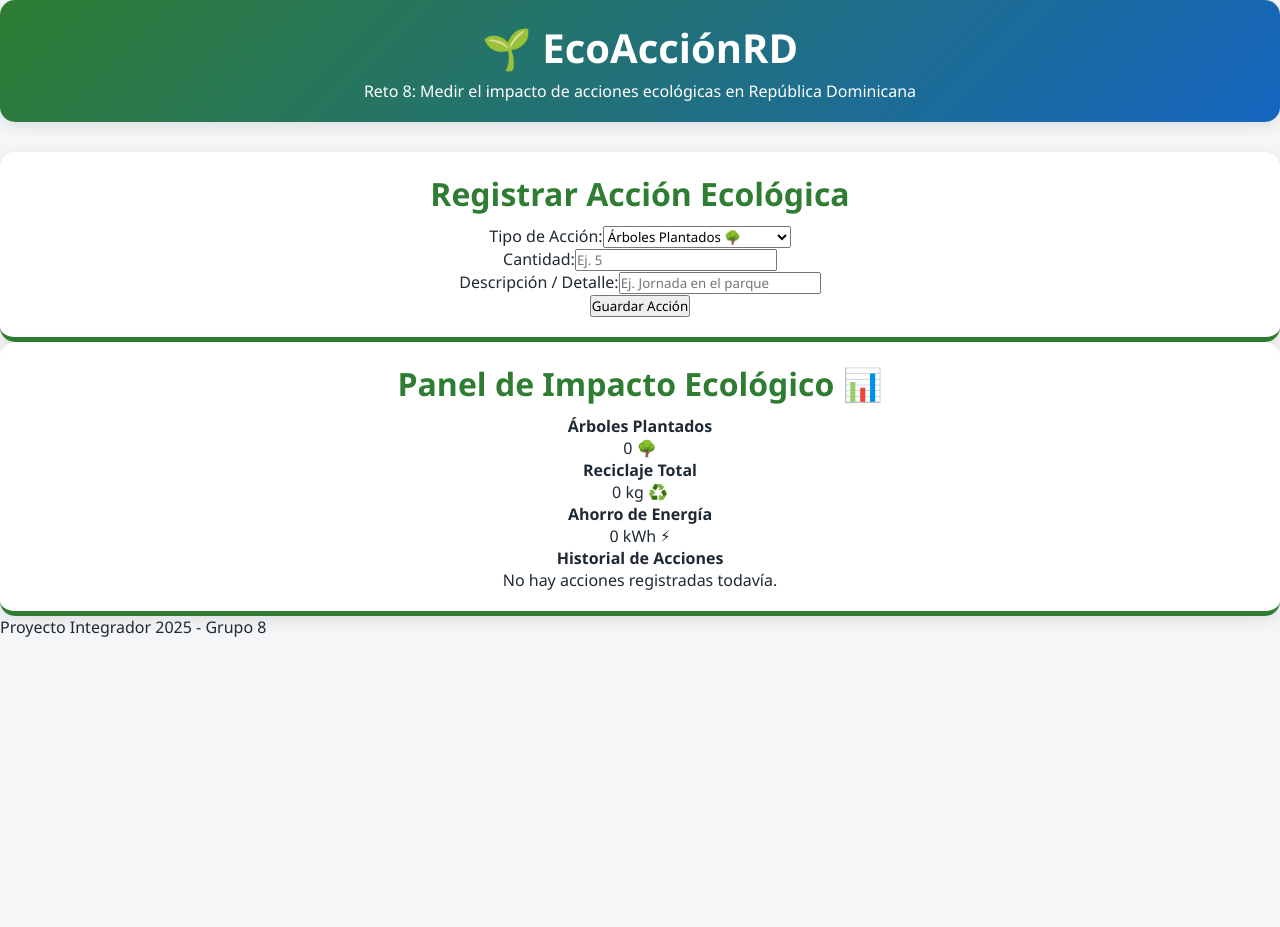
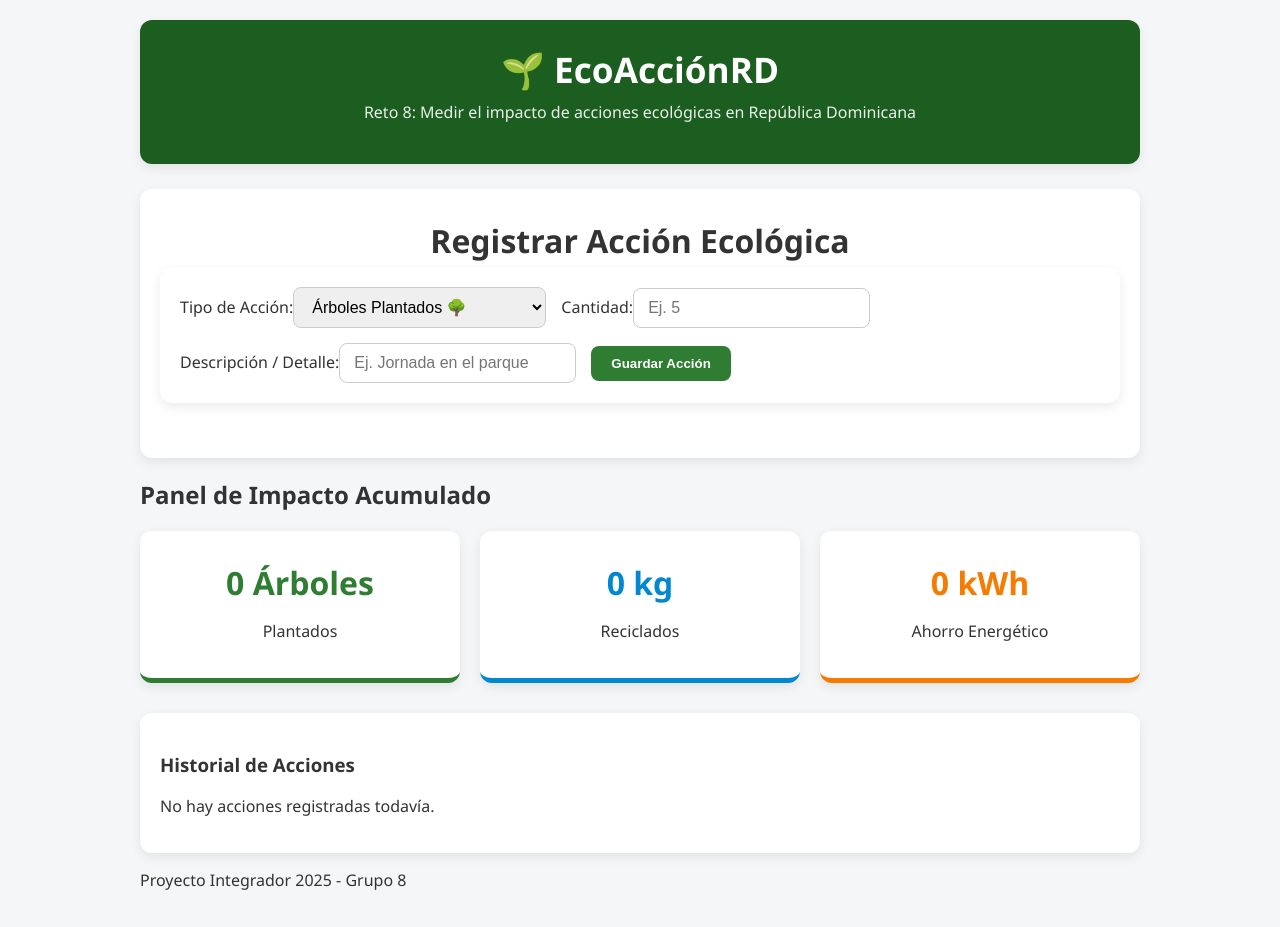
Before and after one commit to anyicalcano23-tech/PROYECTO-EcoAccionRD-React, a React (Create React App) app: page / in a window 1280 px wide. Before the commit the page ends 800 px from the top, so only its background shows below. Built offline with nearby package versions, Linux system fonts and the light colour scheme.

Commit message:
Anyi: Diseño visual mejorado con tarjetas y estilos modernos

```diff
--- a/src/PanelImpacto.jsx
+++ b/src/PanelImpacto.jsx
@@ -1,48 +1,48 @@
 import React from 'react';
 
-function PanelImpacto({ acciones = [] }) {
+function PanelImpacto({ acciones }) {
   const totalArboles = acciones
-    .filter(a => a.tipo === 'arboles')
-    .reduce((acc, curr) => acc + curr.cantidad, 0);
+    .filter(a => a.tipo === 'Árboles Plantados')
+    .reduce((sum, a) => sum + Number(a.cantidad), 0);
 
   const totalReciclaje = acciones
-    .filter(a => a.tipo === 'reciclaje')
-    .reduce((acc, curr) => acc + curr.cantidad, 0);
+    .filter(a => a.tipo === 'Reciclaje (kg)')
+    .reduce((sum, a) => sum + Number(a.cantidad), 0);
 
   const totalEnergia = acciones
-    .filter(a => a.tipo === 'energia')
-    .reduce((acc, curr) => acc + curr.cantidad, 0);
+    .filter(a => a.tipo === 'Ahorro de Energía (kWh)')
+    .reduce((sum, a) => sum + Number(a.cantidad), 0);
 
   return (
-    <div className="tarjeta panel-impacto">
-      <h3>Panel de Impacto Ecológico 📊</h3>
+    <div className="panel-impacto">
+      <h2>Panel de Impacto Acumulado</h2>
 
-      <div className="grid-tarjetas">
-        <div className="card-metrica">
-          <h4>Árboles Plantados</h4>
-          <p className="numero">{totalArboles} 🌳</p>
+      <div className="tarjetas-container">
+        <div className="tarjeta arboles">
+          <h3>{totalArboles} Árboles</h3>
+          <p>Plantados</p>
         </div>
 
-        <div className="card-metrica">
-          <h4>Reciclaje Total</h4>
-          <p className="numero">{totalReciclaje} kg ♻️</p>
+        <div className="tarjeta reciclaje">
+          <h3>{totalReciclaje} kg</h3>
+          <p>Reciclados</p>
         </div>
 
-        <div className="card-metrica">
-          <h4>Ahorro de Energía</h4>
-          <p className="numero">{totalEnergia} kWh ⚡</p>
+        <div className="tarjeta energia">
+          <h3>{totalEnergia} kWh</h3>
+          <p>Ahorro Energético</p>
         </div>
       </div>
 
-      <div className="historial-container">
-        <h4>Historial de Acciones</h4>
+      <div className="historial">
+        <h3>Historial de Acciones</h3>
         {acciones.length === 0 ? (
           <p>No hay acciones registradas todavía.</p>
         ) : (
           <ul>
-            {acciones.map((item) => (
-              <li key={item.id}>
-                <span><strong>{item.tipo.toUpperCase()}</strong>: {item.cantidad} - {item.descripcion || 'Sin descripción'} ({item.fecha})</span>
+            {acciones.map((accion, index) => (
+              <li key={index}>
+                <strong>{accion.tipo}:</strong> {accion.cantidad} — {accion.detalle || 'Sin detalle'}
               </li>
             ))}
           </ul>
--- a/src/app.css
+++ b/src/app.css
@@ -1,139 +1,83 @@
-/* =========================================
-   VARIABLES Y RESET
-   ========================================= */
 :root {
-  --verde-primario: #2E7D32;
-  --verde-claro: #4CAF50;
-  --azul-agua: #1565C0;
-  --tierra: #8C6D53;
-  --fondo-claro: #F4F6F8;
-  --texto-oscuro: #1F2933;
-  --blanco: #FFFFFF;
-  --sombra: 0 4px 15px rgba(0, 0, 0, 0.1);
-  --transicion: all 0.3s ease;
-}
-
-/* Variables para Modo Oscuro */
-.dark-mode {
-  --fondo-claro: #121212;
-  --texto-oscuro: #E2E8F0;
-  --blanco: #1E1E1E;
-  --sombra: 0 4px 15px rgba(0, 0, 0, 0.5);
-}
-
-* {
-  margin: 0;
-  padding: 0;
-  box-sizing: border-box;
-  font-family: 'Segoe UI', Tahoma, Geneva, Verdana, sans-serif;
+  --verde-eco: #2e7d32;
+  --verde-claro: #4caf50;
+  --azul-agua: #0288d1;
+  --naranja-energia: #f57c00;
+  --gris-fondo: #f4f6f8;
+  --blanco: #ffffff;
+  --sombra: 0 4px 12px rgba(0, 0, 0, 0.08);
 }
 
 body {
-  background-color: var(--fondo-claro);
-  color: var(--texto-oscuro);
-  transition: background-color 0.3s, color 0.3s;
+  margin: 0;
+  font-family: 'Segoe UI', Tahoma, Geneva, Verdana, sans-serif;
+  background-color: var(--gris-fondo);
+  color: #333;
 }
 
-/* =========================================
-   ESTRUCTURA PRINCIPAL
-   ========================================= */
-.app-contenedor {
+.App {
   max-width: 1000px;
   margin: 0 auto;
   padding: 20px;
-  min-height: 100vh;
 }
 
-header {
+.header {
+  background-color: #1b5e20;
+  color: white;
+  padding: 25px;
+  border-radius: 12px;
   text-align: center;
-  margin-bottom: 30px;
-  padding: 20px;
-  background: linear-gradient(135deg, var(--verde-primario), var(--azul-agua));
-  border-radius: 15px;
-  color: white;
+  margin-bottom: 25px;
   box-shadow: var(--sombra);
 }
 
-header h1 {
-  font-size: 2.5rem;
-  margin-bottom: 5px;
+.header h1 {
+  margin: 0;
+  font-size: 2.2rem;
 }
 
-/* Botón Modo Oscuro (Requisito +5%) */
-.btn-dark-mode {
-  position: absolute;
-  top: 20px;
-  right: 20px;
-  background-color: var(--blanco);
-  color: var(--texto-oscuro);
-  border: none;
-  padding: 10px 15px;
-  border-radius: 20px;
-  cursor: pointer;
-  font-weight: bold;
-  box-shadow: var(--sombra);
-  transition: var(--transicion);
+.header p {
+  margin-top: 8px;
+  opacity: 0.9;
 }
 
-.btn-dark-mode:hover {
-  transform: scale(1.05);
-}
-
-/* =========================================
-   FORMULARIO
-   ========================================= */
-.formulario {
-  background-color: var(--blanco);
-  padding: 25px;
-  border-radius: 15px;
+/* Formulario */
+form {
+  background: var(--blanco);
+  padding: 20px;
+  border-radius: 12px;
   box-shadow: var(--sombra);
   margin-bottom: 30px;
   display: flex;
-  flex-direction: column;
   gap: 15px;
+  align-items: center;
+  flex-wrap: wrap;
 }
 
-.formulario h2 {
-  color: var(--verde-primario);
-  text-align: center;
-}
-
-.formulario select,
-.formulario input {
-  padding: 12px;
+form select, form input {
+  padding: 10px 14px;
   border: 1px solid #ccc;
   border-radius: 8px;
   font-size: 1rem;
-  background-color: var(--fondo-claro);
-  color: var(--texto-oscuro);
 }
 
-.formulario button {
-  padding: 12px;
-  background-color: var(--verde-primario);
+form button {
+  background-color: var(--verde-eco);
   color: white;
   border: none;
+  padding: 10px 20px;
   border-radius: 8px;
-  font-size: 1.1rem;
   font-weight: bold;
   cursor: pointer;
-  transition: var(--transicion);
+  transition: background 0.2s;
 }
 
-.formulario button:hover {
+form button:hover {
   background-color: var(--verde-claro);
-  transform: translateY(-2px); /* Animación sutil */
 }
 
-/* =========================================
-   TARJETAS DE IMPACTO Y ANIMACIONES (+5%)
-   ========================================= */
-.panel-impacto h2 {
-  text-align: center;
-  margin-bottom: 20px;
-}
-
-.tarjetas {
+/* Tarjetas de Impacto */
+.tarjetas-container {
   display: grid;
   grid-template-columns: repeat(auto-fit, minmax(250px, 1fr));
   gap: 20px;
@@ -141,62 +85,45 @@ header h1 {
 }
 
 .tarjeta {
-  background-color: var(--blanco);
+  background: var(--blanco);
   padding: 20px;
-  border-radius: 15px;
+  border-radius: 12px;
+  text-align: center;
   box-shadow: var(--sombra);
-  text-align: center;
-  transition: var(--transicion);
-  border-bottom: 5px solid var(--verde-primario);
+  border-bottom: 5px solid transparent;
 }
 
-/* Animación de flotar al pasar el mouse */
-.tarjeta:hover {
-  transform: translateY(-10px);
-  box-shadow: 0 10px 20px rgba(0, 0, 0, 0.15);
-}
+.tarjeta.arboles { border-color: var(--verde-eco); }
+.tarjeta.reciclaje { border-color: var(--azul-agua); }
+.tarjeta.energia { border-color: var(--naranja-energia); }
 
 .tarjeta h3 {
   font-size: 2rem;
-  color: var(--verde-primario);
-  margin-bottom: 10px;
+  margin: 10px 0 5px;
 }
 
-.tarjeta.reciclaje { border-bottom-color: var(--azul-agua); }
+.tarjeta.arboles h3 { color: var(--verde-eco); }
 .tarjeta.reciclaje h3 { color: var(--azul-agua); }
+.tarjeta.energia h3 { color: var(--naranja-energia); }
 
-.tarjeta.energia { border-bottom-color: #E8A317; }
-.tarjeta.energia h3 { color: #E8A317; }
-
-/* =========================================
-   HISTORIAL
-   ========================================= */
+/* Historial */
 .historial {
-  background-color: var(--blanco);
+  background: var(--blanco);
   padding: 20px;
-  border-radius: 15px;
+  border-radius: 12px;
   box-shadow: var(--sombra);
 }
 
 .historial ul {
-  list-style-type: none;
-  margin-top: 15px;
+  list-style: none;
+  padding: 0;
 }
 
 .historial li {
-  padding: 10px;
+  padding: 12px;
   border-bottom: 1px solid #eee;
-  color: var(--texto-oscuro);
-  animation: aparecer 0.5s ease-out;
 }
 
-@keyframes aparecer {
-  from { opacity: 0; transform: translateX(-20px); }
-  to { opacity: 1; transform: translateX(0); }
+.historial li:last-child {
+  border-bottom: none;
 }
-
-/* Responsive para móviles */
-@media (max-width: 600px) {
-  header h1 { font-size: 1.8rem; }
-  .btn-dark-mode { top: 10px; right: 10px; padding: 8px; font-size: 0.8rem; }
-}
```
